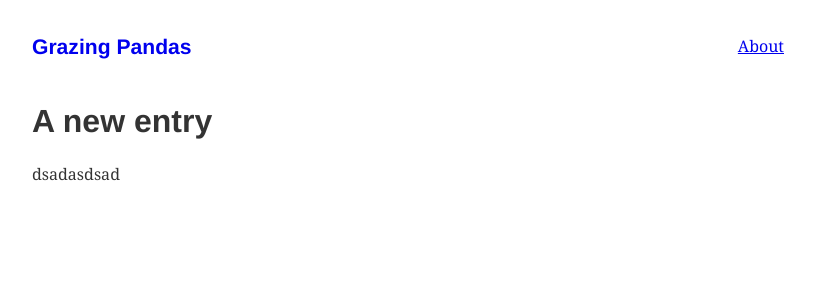
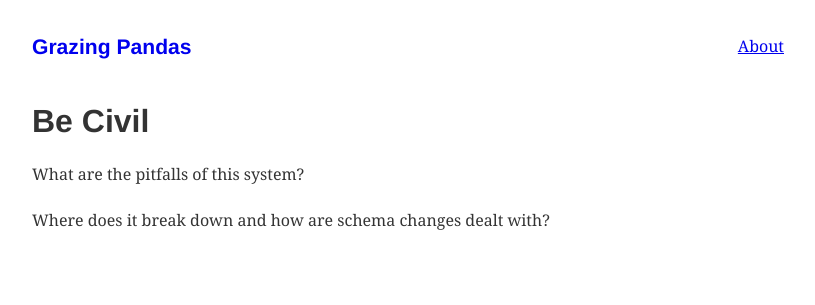
Before and after one commit to tacitus/gatsby-test, a Gatsby site: page /dsadsa in a window 1280 px wide. Shown: the whole page, without its empty margins (232-1047 px from the left). Built offline with nearby package versions, Linux system fonts and the light colour scheme; Gatsby itself is replaced by a stand-in of ours; some packages are replaced by stand-ins of ours.

Commit message:
Update Pages “dsadsa”

```diff
--- a/src/pages/dsadsa.md
+++ b/src/pages/dsadsa.md
@@ -1,6 +1,8 @@
 ---
 layout: layout
-title: A new entry
+title: Be Civil
 date: 2018-12-08T07:54:34.419Z
 ---
-dsadasdsad
+What are the pitfalls of this system?
+
+Where does it break down and how are schema changes dealt with?
```
